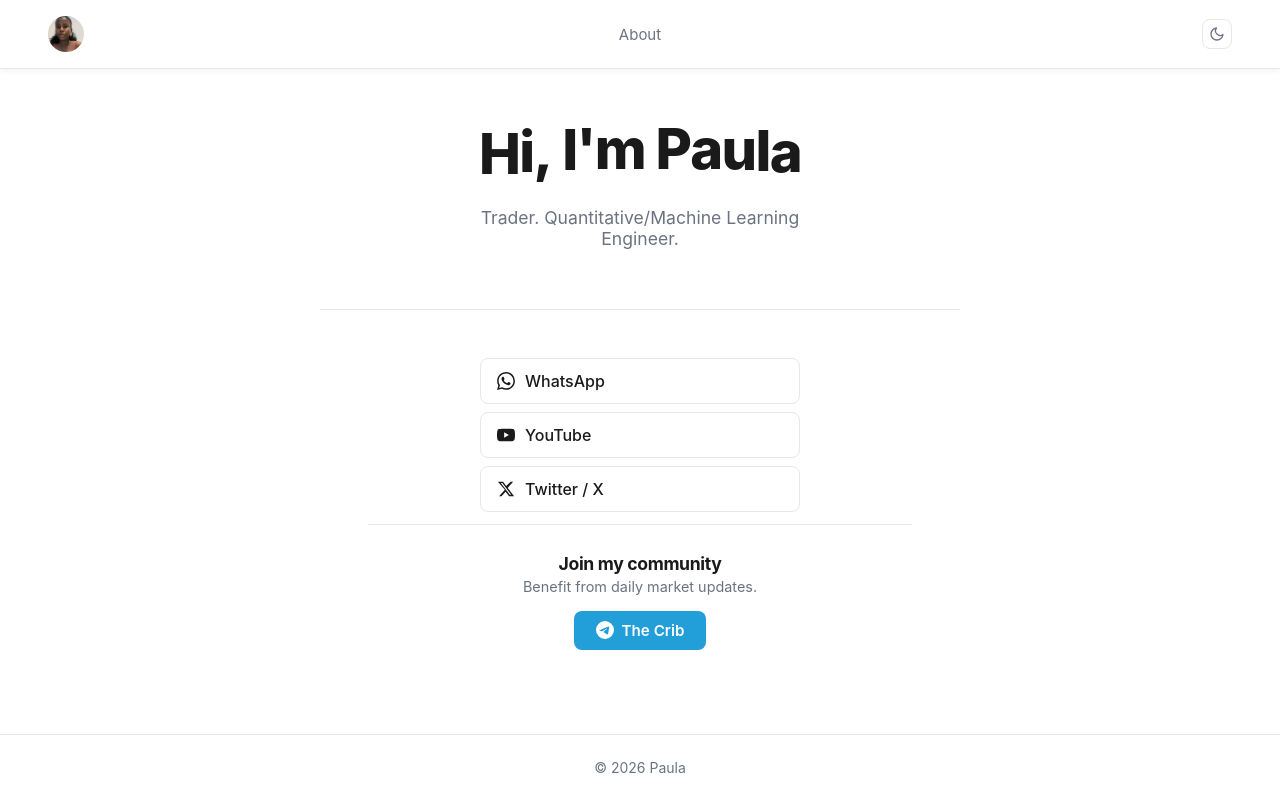
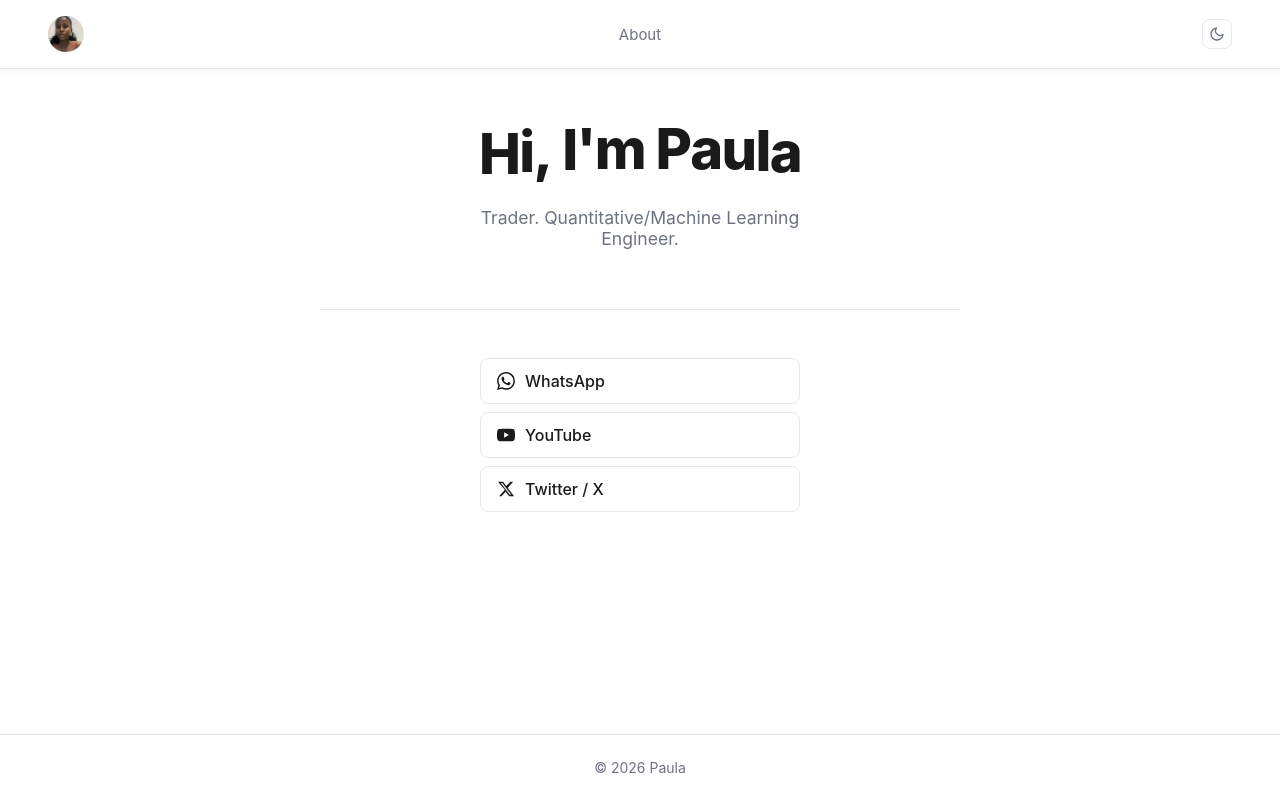
Before and after one commit to Glorycodess/Paula, a React (Vite) app: page / in a window 1280 px wide. Built offline with nearby package versions, Linux system fonts and the light colour scheme.

Commit message:
remove community link

```diff
--- a/src/App.jsx
+++ b/src/App.jsx
@@ -43,17 +43,6 @@ function HomePage() {
             </a>
           </li>
         </ul>
-        <hr className="contact-divider" />
-        <div className="contact-community">
-          <h3>Join my community</h3>
-          <p>Benefit from daily market updates.</p>
-          <a href="https://t.me/theecrib" target="_blank" rel="noopener noreferrer" className="telegram-btn">
-            <svg viewBox="0 0 24 24" fill="currentColor" aria-hidden="true">
-              <path d="M11.944 0A12 12 0 0 0 0 12a12 12 0 0 0 12 12 12 12 0 0 0 12-12A12 12 0 0 0 12 0a12 12 0 0 0-.056 0zm4.962 7.224c.1-.002.321.023.465.14a.506.506 0 0 1 .171.325c.016.093.036.306.02.472-.18 1.898-.962 6.502-1.36 8.627-.168.9-.499 1.201-.82 1.23-.696.065-1.225-.46-1.9-.902-1.056-.693-1.653-1.124-2.678-1.8-1.185-.78-.417-1.21.258-1.91.177-.184 3.247-2.977 3.307-3.23.007-.032.014-.15-.056-.212s-.174-.041-.249-.024c-.106.024-1.793 1.14-5.061 3.345-.48.33-.913.49-1.302.48-.428-.008-1.252-.241-1.865-.44-.752-.245-1.349-.374-1.297-.789.027-.216.325-.437.893-.663 3.498-1.524 5.83-2.529 6.998-3.014 3.332-1.386 4.025-1.627 4.476-1.635z"/>
-            </svg>
-            The Crib
-          </a>
-        </div>
       </section>
     </main>
   )
```
